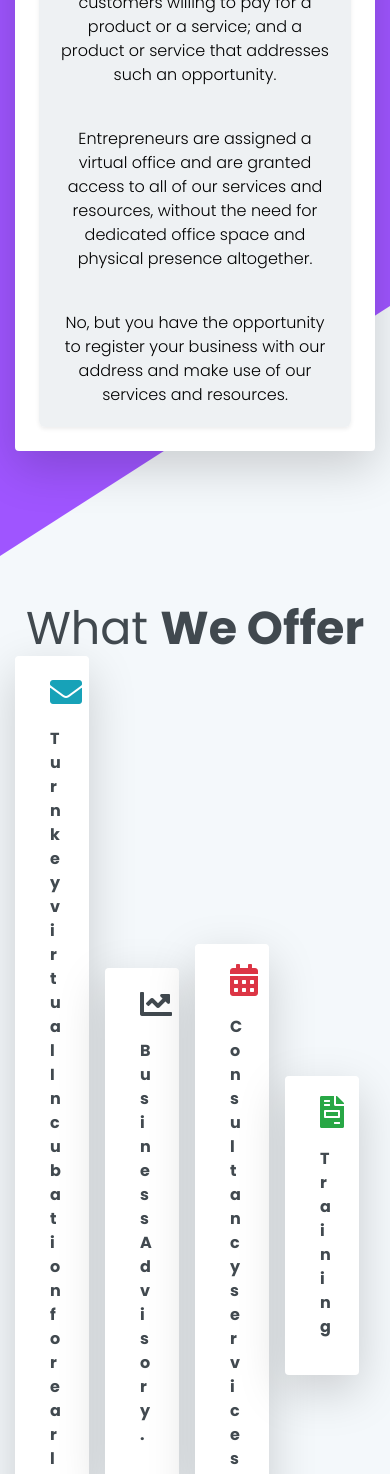
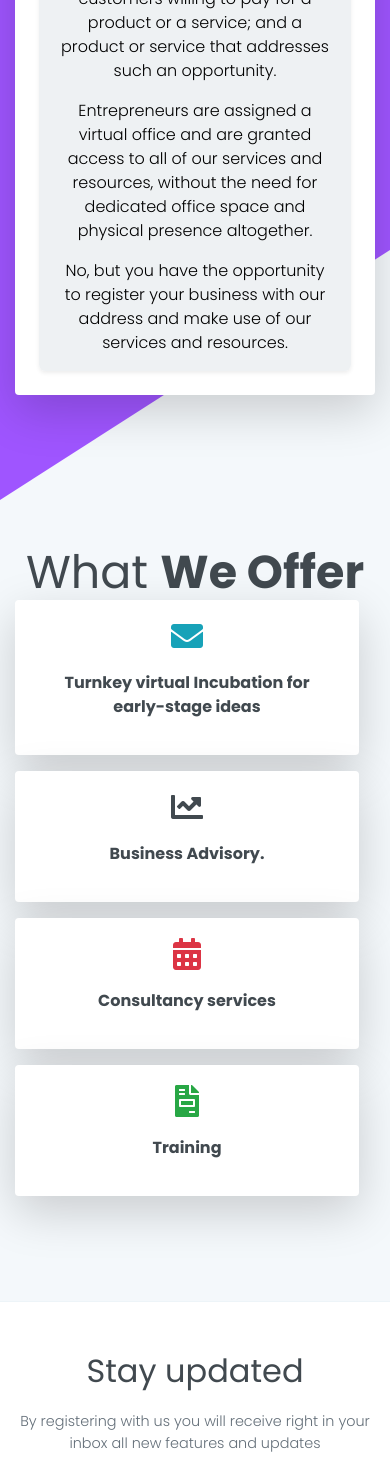
Before and after one commit to daaef/startfactory, a plain HTML site: page index.html in a window 390 px wide. Shown: the part 3547-5021 px from the top of the page. Drawn offline with Linux system fonts and the light colour scheme.

Commit message:
some corrections

```diff
--- a/css/style.css
+++ b/css/style.css
@@ -1,3 +1,8 @@
+*{
+    box-sizing: border-box;
+    margin: 0;
+    padding: 0;
+}
 .social-image{
     width: 100%;
 }
@@ -7,8 +12,17 @@
     align-items: center;
 }
 
+.swiper-wrapper .card{
+    margin: 20px 0;
+}
+
 .swiper-wrapper p{
-    margin: 0;
-    padding: 20px;
+    padding: 0 20px;
     color: #000000;
 }
+
+@media (max-width: 959px){
+    .d-flex{
+        flex-wrap: wrap;
+    }
+}
--- a/index.html
+++ b/index.html
@@ -210,15 +210,15 @@
         <div class="container">
             <div class="section-heading text-center"><h2>What <span class="bold">We Offer</span></h2>
                 <div class="d-flex justify-content-center align-items-center">
-                    <div class="card col-md-3 shadow-lg off-left-background border-0 mr-3">
+                    <div class="card col-md-3 mb-3 shadow-lg off-left-background border-0 mr-3">
                         <div class="card-body p-md-5 text-center"><i class="fas fa-envelope pe-2x text-info"></i>
                             <p class="bold">Turnkey virtual Incubation for early-stage ideas</p></div>
                     </div>
-                    <div class="card col-md-3 shadow-lg off-left-background border-0 shadow-lg mr-3">
+                    <div class="card col-md-3 mb-3 shadow-lg off-left-background border-0 shadow-lg mr-3">
                         <div class="card-body p-md-5 text-center"><i class="fas fa-chart-line pe-2x"></i>
                             <p class="bold">Business Advisory.</p></div>
                     </div>
-                    <div class="card col-md-3 shadow-lg off-left-background border-0 mr-3">
+                    <div class="card col-md-3 mb-3 shadow-lg off-left-background border-0 mr-3">
                         <div class="card-body p-md-5 text-center"><i class="fas fa-calendar-alt pe-2x text-danger"></i>
                             <p class="bold">Consultancy services</p></div>
                     </div>
```
